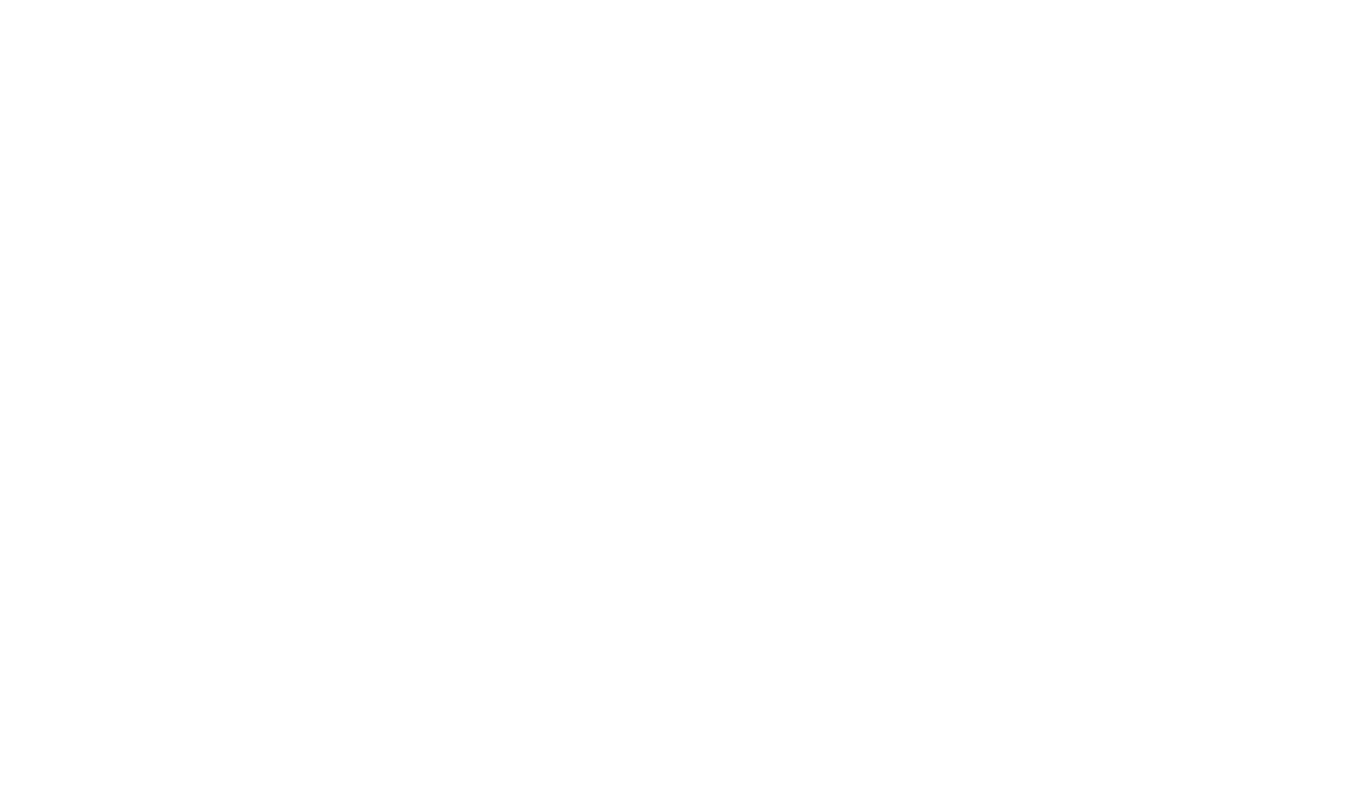
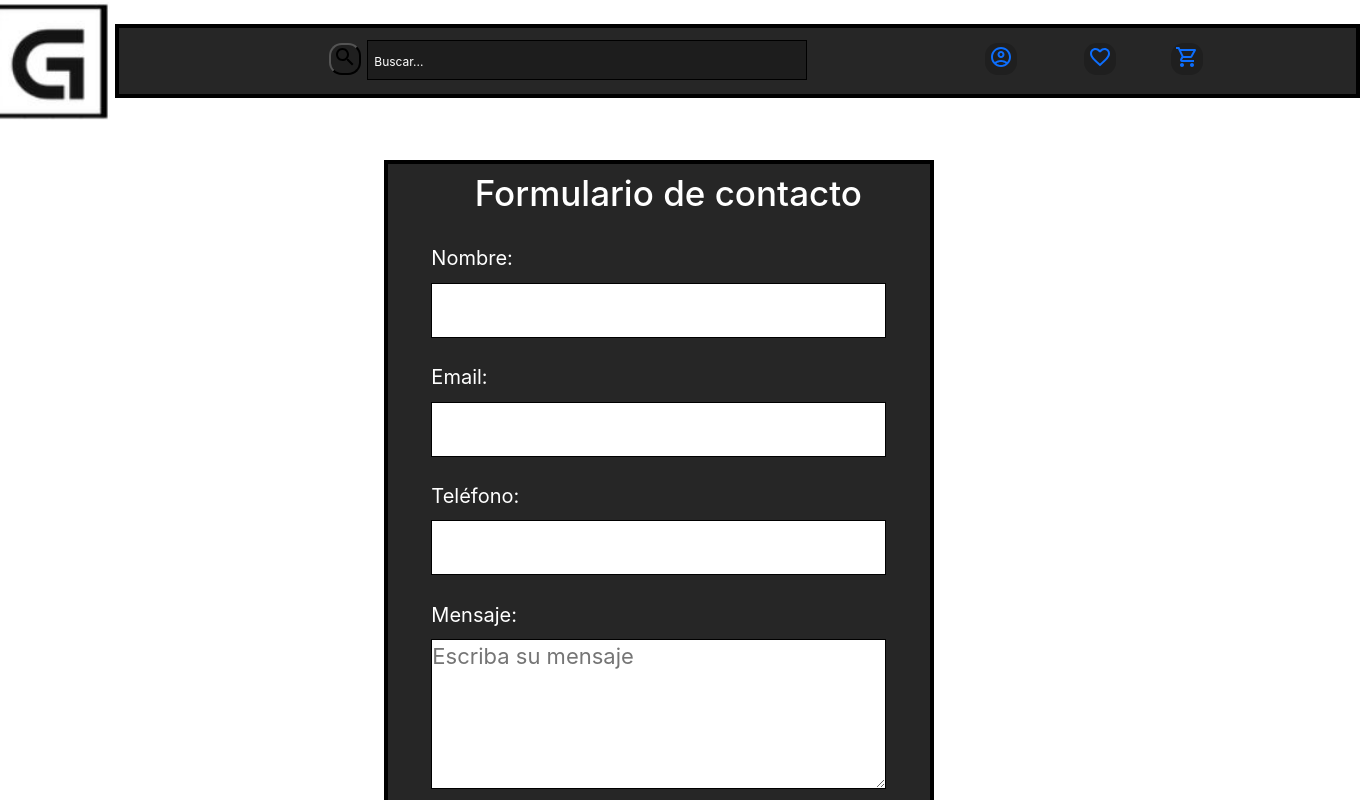
Before and after one commit to gastigarciajuri/gamepoint, a React (Create React App) app in the folder client/: page /contact in a window 1280 px wide. Before the commit this address had no page. Shown: the top 800 px of the page, 1360 px wide, since content can reach past the window. Built offline with nearby package versions, Linux system fonts and the light colour scheme; a web font is replaced by a local one.

Commit message:
Config FormContac-SearchBar,CSS NavBar

```diff
--- a/client/package.json
+++ b/client/package.json
@@ -12,9 +12,11 @@
     "@testing-library/react": "^11.2.6",
     "@testing-library/user-event": "^13.1.1",
     "axios": "^0.27.2",
+    "bootstrap": "^5.2.3",
     "build": "^0.1.4",
     "react": "^17.0.2",
     "react-dom": "^17.0.2",
+    "react-hook-form": "^7.43.0",
     "react-redux": "^7.2.3",
     "react-router-dom": "^6.3.0",
     "react-scripts": "^4.0.3",
--- a/client/src/App.js
+++ b/client/src/App.js
@@ -3,6 +3,7 @@ import Home from "./Components/Home/Home";
 import Cuenta from './Components/Cuenta/Cuenta.jsx';
 import Favorites from './Components/Favorite/Favorites.jsx'
 import ShoppingCart from './Components/ShoppingCart/ShoppingCart.jsx'
+import FormContact from "./Components/Form/FormContact";
 
 
 function App() {
@@ -12,6 +13,7 @@ function App() {
       <Route exact path="/cuenta" element={<Cuenta/>}/>
       <Route exact path="/favorites" element={<Favorites/>}/>
       <Route exact path="/shoppingCart" element={<ShoppingCart/>}/>
+      <Route exact path="/contact" element={<FormContact/>}/>
 
     </Routes>
   );
--- /dev/null
+++ b/client/src/Components/Form/FormContac.css
@@ -0,0 +1,128 @@
+.container{
+    width:550px;
+    position:absolute;
+    top:20%;
+    left:30%;
+    height:800px;
+    background-color: rgba(0, 0, 0, 0.85);
+    border:4px black solid;
+}
+
+.title{
+font-size: 35px;
+color: white;
+position: absolute;
+left:16%;
+top:1%;
+}
+
+.name{
+    position: absolute;
+    color: white;
+    font-size: 20px;
+    left:8%;
+    top:10%;
+}
+
+.email{
+    position: absolute;
+    color: white;
+    font-size: 20px;
+    left:8%;
+    top:25%;
+}
+
+.phone{
+    position: absolute;
+    color: white;
+    font-size: 20px;
+    left:8%;
+    top:40%;
+}
+
+.message{
+    position: absolute;
+    color: white;
+    font-size: 20px;
+    left:8%;
+    top:55%;
+}
+
+.inputName{
+    position: absolute;
+    width: 455px;
+    height: 55px;
+    top:15%;
+    left:8%;
+    font-size: 22px;
+    border: 1px solid black;
+    background-color: #ffffff;
+    color:rgb(0, 0, 0);
+}
+
+.inputEmail{
+    position: absolute;
+    width: 455px;
+    height: 55px;
+    top:30%;
+    left:8%;
+    font-size: 22px;
+    border: 1px solid black;
+    background-color: #ffffff;
+    color:rgb(0, 0, 0);
+}
+.inputNumber{
+    position: absolute;
+    width: 455px;
+    height: 55px;
+    top:45%;
+    left:8%;
+    font-size: 22px;
+    border: 1px solid black;
+    background-color: #ffffff;
+    color:rgb(0, 0, 0);
+}
+.inputMessage{
+    position: absolute;
+    width: 455px;
+    height: 150px;
+    top:60%;
+    left:8%;
+    font-size: 22px;
+    border: 1px solid black;
+    background-color: #ffffff;
+    color:rgb(0, 0, 0);
+}
+
+.btn_back{
+    position: absolute;
+    top: 85%;
+    left: 14%;
+    background-color: rgba(0, 0, 0, 0.363);
+    border: 2px solid black;
+    width: 150px;
+    font-size: 22px;
+}
+.btn_back:hover{
+    border: 2px solid blue;
+    color: blue;
+    cursor:pointer;
+}
+
+.btn_send{
+    position: absolute;
+    top: 85%;
+    left: 61%;
+    background-color: rgba(0, 0, 0, 0.363);
+    border: 2px solid black;
+    width: 150px;
+    font-size: 22px;
+
+}
+
+.btn_send:hover{
+    background-color: rgba(0, 0, 0, 0.363);
+    border: 2px solid rgb(0, 255, 21);
+    color: rgb(0, 255, 21);
+    cursor:pointer;
+}
--- /dev/null
+++ b/client/src/Components/Form/FormContact.jsx
@@ -0,0 +1,65 @@
+import React from "react";
+import { Link } from "react-router-dom";
+
+import NavBar from "../NavBar/NavBar";
+import "./FormContac.css";
+
+export default function FormContact() {
+
+  return (
+    <div>
+      <div>
+        <NavBar />
+      </div>
+      <div className="container">
+        <form
+
+          className="contactForm"
+          action="https://getform.io/f/17bf55ba-d9a5-42b7-8c50-4fc0b74f01d6"
+          method="POST"
+        >
+          <div>
+            <h1 className="title">Formulario de contacto</h1>
+            <label className="name">Nombre:</label>
+            <input
+              type="text"
+              name="name"
+              placeholder="Ingrese su nombre"
+              className="inputName"
+              required="required"  data-error="El nombre es requerido."
+            />
+            <label className="email">Email:</label>
+            <input
+              type="email"
+              name="email"
+              placeholder="Ingrese su email"
+              className="inputEmail"
+               required="required"  data-error="El email es requerido."
+            />
+            <label className="phone">Teléfono:</label>
+            <input
+              type="tel"
+              name="tel"
+              placeholder="Ingrese su número"
+              className="inputNumber"
+              required="required"  data-error="El número es requerido."
+            />
+            <label className="message">Mensaje:</label>
+            <textarea
+              name="mensaje"
+              placeholder="Escriba su mensaje"
+              className="inputMessage"
+              required="required"  data-error="El mensaje es requerido."
+            ></textarea>
+            <Link to="/">
+              <button className="btn_back">Volver</button>
+            </Link>
+
+            <input type="submit" className="btn_send" value="Enviar" />
+
+          </div>
+        </form>
+      </div>
+    </div>
+  );
+}
--- a/client/src/Components/NavBar/NavBar.css
+++ b/client/src/Components/NavBar/NavBar.css
@@ -1,27 +1,78 @@
+
 .navbar{
-   width:100%;
+   width:1245px;
    position:absolute;
-   top:0;
-   left:0;
-   height:90px;
-   background-color:#000000f3;
-   border:6px black solid;
+   top:3%;
+   left:9%;
+   height:74px;
+   background-color: rgba(0, 0, 0, 0.85);
+   border:4px black solid;
 }
+
+.img{
+    width: 121px;
+    height: 119px;
+    position: absolute;
+    top:-40%;
+    left:-10.5%
+}
+
+
+input::placeholder{
+    font-size: 12px;
+    color: white;
+}
+
 
 .items{
     display: flex;
     align-items: center;
-    text-decoration: none;
 }
 
-.item{
-    display: flex;
-    align-items: center;
-    margin-right: 20px;
-    text-decoration: none;
+.item1{
+    position: absolute;
+    top:35%;
+    left:70%;
+    background-color: rgba(0, 0, 0, 0.185);
+	color: #000000;
+	width: 2rem;
+	display: flex;
+	justify-content: center;
+	border-radius: 40%;
+	height: 2rem;
+	margin-left: 0rem;
+	margin-right: 6rem;
+	margin-top: -0.5rem;
+
 }
+.item2{
+    position: absolute;
+    top:35%;
+    left:78%;
+    background-color: rgba(0, 0, 0, 0.185);
+	color: #000000;
+	width: 2rem;
+	display: flex;
+	justify-content: center;
+	border-radius: 40%;
+	height: 2rem;
+	margin-left: 0rem;
+	margin-right: 6rem;
+	margin-top: -0.5rem;
 
-.icon{
-    font-size: 40px;
-    text-decoration: none;
 }
+.item3{
+    position: absolute;
+    top:35%;
+    left:85%;
+    background-color: rgba(0, 0, 0, 0.185);
+	color: #000000;
+	width: 2rem;
+	display: flex;
+	justify-content: center;
+	border-radius: 40%;
+	height: 2rem;
+	margin-left: 0rem;
+	margin-right: 6rem;
+	margin-top: -0.5rem;
+}
--- a/client/src/Components/NavBar/NavBar.jsx
+++ b/client/src/Components/NavBar/NavBar.jsx
@@ -8,25 +8,26 @@ import AccountCircleOutlinedIcon from "@mui/icons-material/AccountCircleOutlined
 import "./NavBar.css";
 
 export default function NavBar() {
+
   return (
-    <div>
-      <div className="navbar">
+    <div className="navbar">
+      <div>
         <img src={Logo} alt="Logo" className="img" />
         <SearchBar />
         <div className="items">
-          <div className='item'>
+          <div className='item1'>
           <Link to="/cuenta" >
-            <AccountCircleOutlinedIcon className="icon" />
+            <AccountCircleOutlinedIcon/>
           </Link>
           </div>
-          <div className='item'>
+          <div className='item2'>
           <Link to="/favorites" >
-            <FavoriteBorderOutlinedIcon className="icon" />
+            <FavoriteBorderOutlinedIcon/>
           </Link>
           </div>
-          <div className='item'>
+          <div className='item3'>
           <Link to="/shoppingCart">
-            <ShoppingCartOutlinedIcon className="icon"/>
+            <ShoppingCartOutlinedIcon/>
           </Link>
           </div>
         </div>
--- /dev/null
+++ b/client/src/Components/SearchBar/SearchBar.css
@@ -0,0 +1,37 @@
+.iconS{
+    position: absolute;
+}
+
+.button{
+    position: absolute;
+    top:35%;
+    left:17%;
+    background-color: rgba(0, 0, 0, 0.185);
+	color: #000000;
+	width: 2rem;
+	display: flex;
+	justify-content: center;
+	border-radius: 40%;
+	height: 2rem;
+	margin-left: 0rem;
+	margin-right: 6rem;
+	margin-top: -0.5rem;
+}
+
+.input{
+    position: absolute;
+    width: 440px;
+    height: 40px;
+    top:18%;
+    left:20%;
+    font-size: 18px;
+    border: 1px solid black;
+    background-color: #0000003a;
+    color:white;
+}
+
+input:hover{
+    cursor: pointer;
+    background-color: white;
+    color: #000000;
+}
--- a/client/src/Components/SearchBar/SearchBar.jsx
+++ b/client/src/Components/SearchBar/SearchBar.jsx
@@ -1,30 +1,35 @@
 import React, { useState } from "react";
 import { useDispatch } from "react-redux";
-import SearchIcon from '@mui/icons-material/Search';
+import SearchIcon from "@mui/icons-material/Search";
+import './SearchBar.css'
+import { getNameGame } from "../../Redux/action";
 
-
-export default function SearchBar () {
+export default function SearchBar() {
   const dispatch = useDispatch();
-    const [name, setName] = useState('');
-
+  const [name, setName] = useState("");
 
   function handleInputChange(e) {
     e.preventDefault();
     setName(e.target.value.toLowerCase());
   }
 
-    /* function handleSubmit(e) {
+  function handleSubmit(e) {
         e.preventDefault();
-        dispatch(getNameVideojuegos(name))
+        dispatch(getNameGame(name))
         setName('')
 
-    } */
+    }
   return (
-    <div>
-        <input type='text'
-        placeholder='Buscar...'
-        onChange={(e) => handleInputChange(e)} />
-        <button type='submit' /* onClick={(e) => handleSubmit(e)} */><SearchIcon/></button>
+    <div className="searchbar">
+      <button type="submit"  onClick={(e) => handleSubmit(e)} className="button">
+        <SearchIcon className='iconS' />
+      </button>
+      <input
+        type="text"
+        placeholder="  Buscar..."
+        onChange={(e) => handleInputChange(e)}
+        className='input'
+      />
     </div>
-)
+  );
 }
--- a/client/src/Redux/action.js
+++ b/client/src/Redux/action.js
@@ -1,13 +1,14 @@
 import axios from 'axios';
 
-export const GET_ALL_VIDEOJUEGOS = 'GET_ALL_VIDEOJUEGOS';
+export const GET_ALL_VIDEOGAME = 'GET_ALL_VIDEOGAME';
+export const GET_NAME = 'GET_NAME';
 
 export const getAllVideojuegos = () => {
 	return async function (dispatch) {
 		try {
-			const json = await axios.get('http://localhost:3001/videojuegos');
+			const json = await axios.get('http://localhost:3001/videogame');
 			return dispatch({
-				type: GET_ALL_VIDEOJUEGOS,
+				type: GET_ALL_VIDEOGAME,
 				payload: json.data,
 			});
         } catch (error) {
@@ -15,3 +16,17 @@ export const getAllVideojuegos = () => {
 		}
 	};
 };
+
+export const getNameGame =(name) => {
+      return async function(dispatch){
+		try{
+			const json = await axios.get('http://localhost:3001/videogame?name=' + name)
+			return dispatch({
+				type: GET_NAME,
+				payload: json.data
+			})
+		} catch (error) {
+            console.log(error)
+		}
+	  }
+}
--- a/client/src/Redux/reducer.js
+++ b/client/src/Redux/reducer.js
@@ -1,17 +1,24 @@
-import {GET_ALL_VIDEOJUEGOS} from './action'
+import {GET_ALL_VIDEOGAME, GET_NAME} from './action'
+
 
 const initialState = {
-    videoJuegos: [],
-	allVideoJuegos:[]
+    videogames: [],
+	allVideogames:[]
 }
 
 const rootReducer = (state = initialState, action) => {
 	switch (action.type) {
-		case GET_ALL_VIDEOJUEGOS: return {
+		case GET_ALL_VIDEOGAME:
+        return {
             ...state,
-            videoJuegos: action.payload,
-            allVideoJuegos: action.payload,
+            videogames: action.payload,
+            allVideogames: action.payload,
         };
+        case GET_NAME:
+            return{
+                ...state,
+                videogames: action.payload,
+            }
         default:
 			return state;
 	}
```
Also changed, not shown: client/public/index.html (+4 -25 lines). Lines whose indentation alone changed are shown as unchanged.
